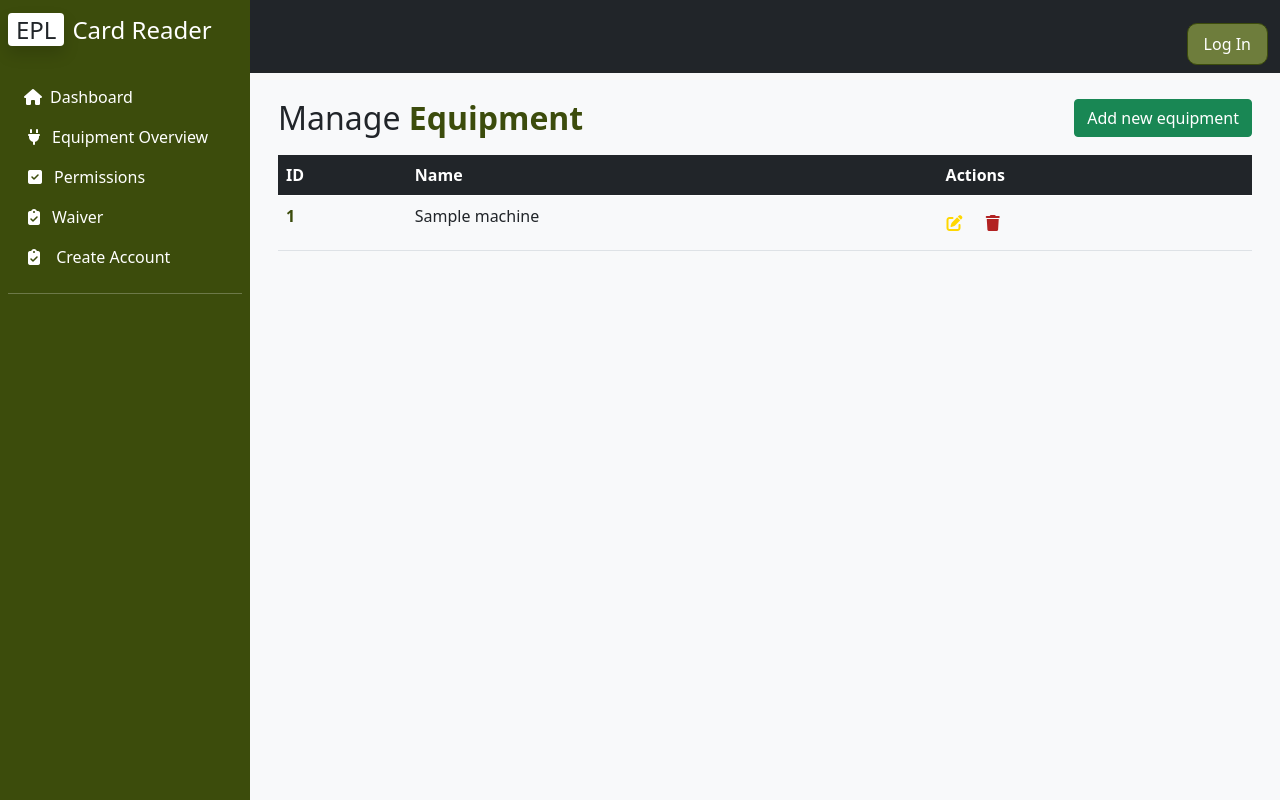
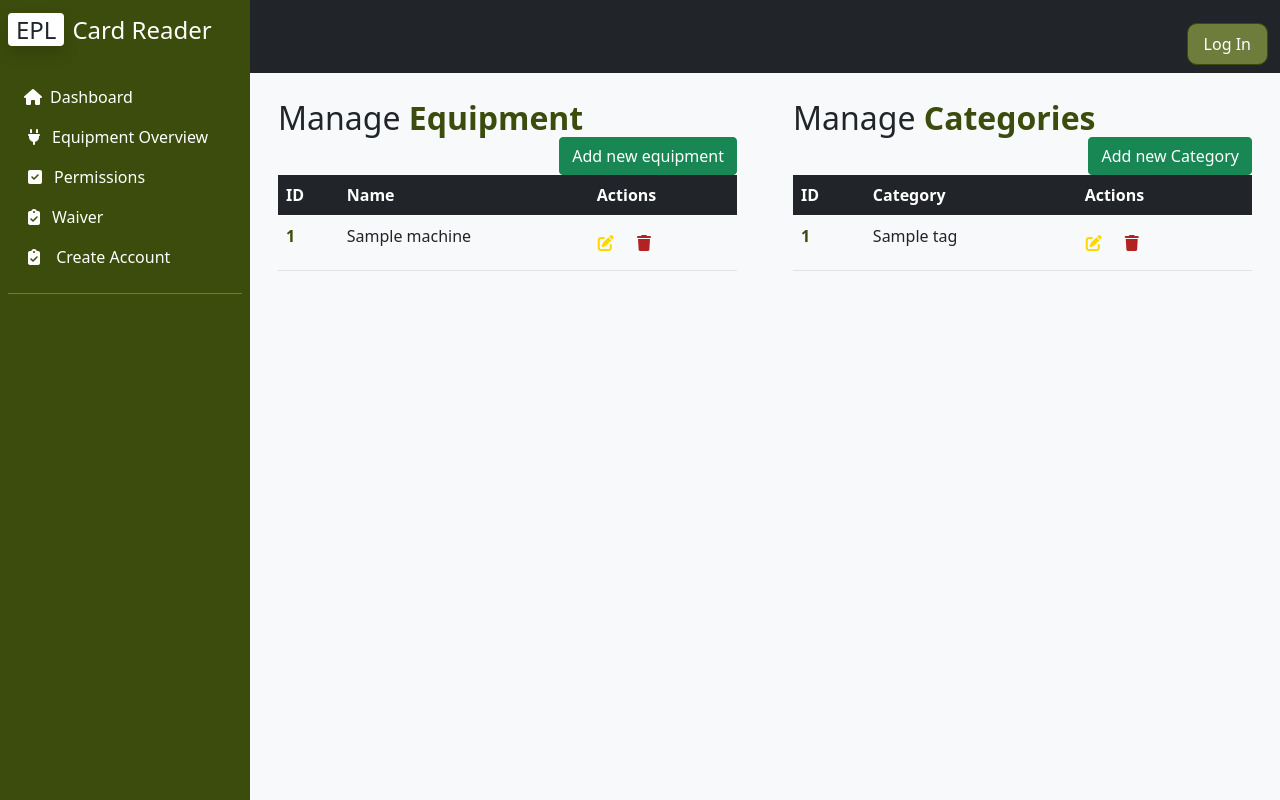
Before and after one commit to ZYostSass/EPL-Card-Reader-Interface, a Flask app: template web_app/templates/manage_equipment.html in a window 1280 px wide. Run offline with Flask 3, Linux system fonts and the light colour scheme; the template is opened without the code that fills it: most values are stand-ins (such as "Sample title", 1, 10 or a date in 2020).

Commit message:
Add category table and edits

```diff
--- a/web_app/templates/manage_equipment.html
+++ b/web_app/templates/manage_equipment.html
@@ -2,7 +2,7 @@
 <div class="manage-equipment-content">
   <div class="container">
     <div class="row">
-      <div class="col md-12">
+      <div class="col md-8">
         <div class="jumbotron p-3">
           <h2>
             Manage <b>Equipment</b>
@@ -62,7 +62,7 @@
                     <legend class="mb-1">Category:</legend>
                     <fieldset>
                       {% for category in categories %}
-                      <div><input type="radio" id="category_{{category.tag | format_category}}" name="category"
+                      <div><input type="checkbox" id="category_{{category.tag | format_category}}" name="category"
                           value="{{category.id}}" {% if category in row.categories %}checked{% endif %} /><label
                           for="category_{{category.tag | format_category}}">{{category.tag}}</label>
                       </div>
@@ -113,7 +113,7 @@
                     <legend class="mb-1">Category:</legend>
                     <fieldset>
                       {% for category in categories %}
-                      <div><input type="radio" id="category_{{category.tag | format_category}}" name="category"
+                      <div><input type="checkbox" id="category_{{category.tag | format_category}}" name="category"
                           value="{{category.id}}" /><label
                           for="category_{{category.tag | format_category}}">{{category.tag}}</label>
                       </div>
@@ -140,6 +140,98 @@
         </div>
         <!-- End Add Equipment Modal -->
       </div>
+      <div class="col md-4">
+        <div class="jumbotron p-3">
+          <h2>
+            Manage <b>Categories</b>
+            <button class="btn btn-success float-end" type="button" data-bs-toggle="modal" data-bs-target="#add_category_modal">
+              Add new Category
+            </button>
+          </h2>
+
+          <table class="table table-hover">
+            <thead class="table-dark">
+              <tr>
+                <th>ID</th>
+                <th>Category</th>
+                <th>Actions</th>
+              </tr>
+            </thead>
+            <tbody>
+              {% for category in categories %}
+              <tr>
+                <td><b>{{category.id}}</b></td>
+                <td>{{category.tag}}</td>
+                <td>
+                  <a href="/update-equipment/{{category.id}}" class="btn edit" data-bs-toggle="modal"
+                    data-bs-target="#edit_category_modal{{category.id}}" aria-label="Edit category"><i
+                      class="fa-solid fa-pen-to-square"></i></a>
+                  <a href="{{ url_for('views.remove_equipment', name=category.tag)}}" class="btn delete"
+                    onclick="return confirm('Are you sure you want to remove ' + '{{category.tag}}' + '?')"
+                    aria-label="Delete category"><i class="fa-solid fa-trash"></i></a>
+                </td>
+              </tr>
+              {% endfor %}
+            </tbody>
+          </table>
+        </div>
+
+        {% for category in categories %}
+        <div id="edit_category_modal{{category.id}}" class="modal fade" role="dialog">
+          <div class="modal-dialog">
+            <div class="modal-content">
+              <div class="modal-header">
+                <h3 class="modal-title">Edit Category</h3>
+              </div>
+              <div class="modal-body">
+                <form action="{{url_for('views.update_equipment')}}" method="POST">
+                  <input type="hidden" name="category_id" value="{{category.id}}" />
+                  <div class="form-group">
+                    <label for="new_category_name" class="mb-1">Name:</label>
+                    <input type="text" class="form-control" id="new_category_name" name="new_category_name"
+                      value="{{category.tag}}" />
+                  </div>
+                  <div class="form-group">
+                    <button class="btn" type="submit">Update category</button>
+                  </div>
+                </form>
+              </div>
+              <div class="modal-footer">
+                <button type="button" class="btn btn-secondary" data-bs-dismiss="modal">
+                  Close
+                </button>
+              </div>
+            </div>
+          </div>
+        </div>
+        {% endfor %}
+
+        <div id="add_category_modal" class="modal fade" role="dialog">
+          <div class="modal-dialog">
+            <div class="modal-content">
+              <div class="modal-header">
+                <h3 class="modal-title">Add Category</h3>
+              </div>
+              <div class="modal-body">
+                <form action="{{url_for('views.insert_equipment')}}" method="POST">
+                  <div class="form-group">
+                    <label for="new_category_name" class="mb-1">Name:</label>
+                    <input type="text" class="form-control" id="new_category_name" name="new_category_name" />
+                  </div>
+                  <div class="form-group">
+                    <button class="btn" type="submit">Add Category</button>
+                  </div>
+                </form>
+              </div>
+              <div class="modal-footer">
+                <button type="button" class="btn btn-secondary" data-bs-dismiss="modal">
+                  Close
+                </button>
+              </div>
+            </div>
+          </div>
+        </div>
+      </div>
     </div>
   </div>
 </div>
```
